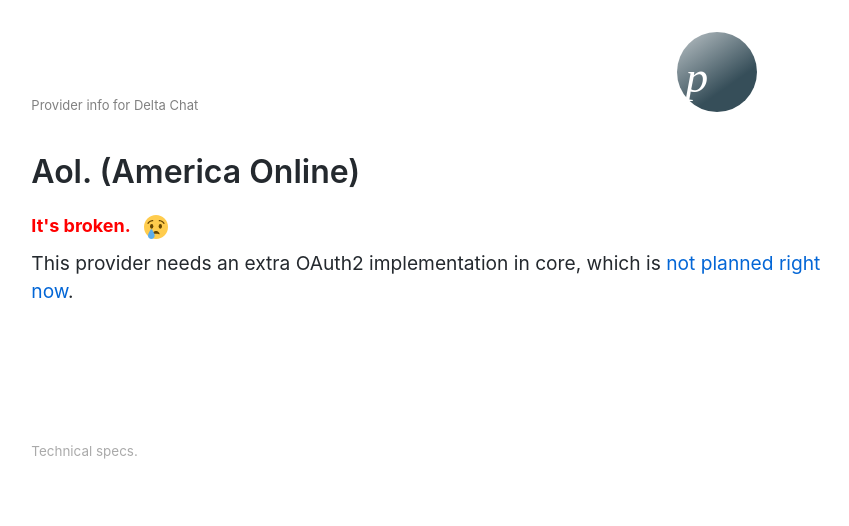
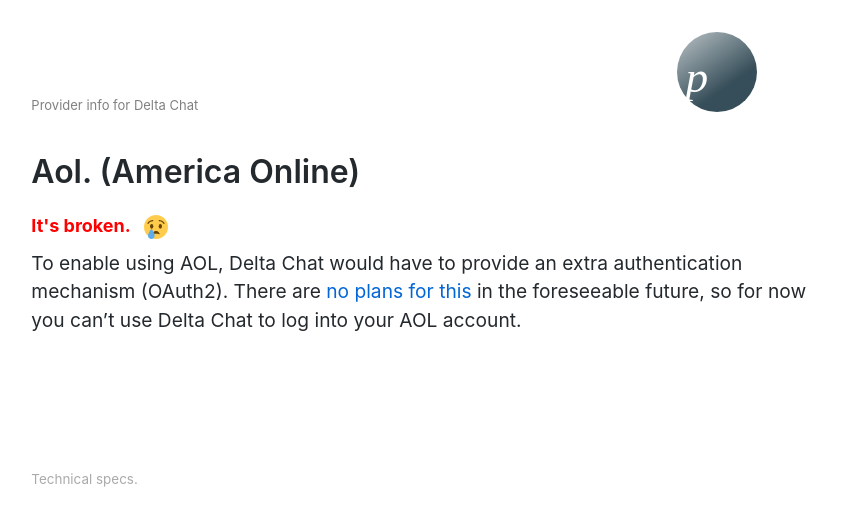
Before and after one commit to deltachat/provider-db, a Jekyll site: the page built from _providers/aol.md, in a window 1280 px wide. Shown: the top 526 px of the page, without its empty margins (214-1063 px from the left). Built offline with Jekyll 4.4.1, drawn with Linux system fonts in a browser that asks for light colours.

Commit message:
addressed @pabzm's comments

```diff
--- a/_providers/aol.md
+++ b/_providers/aol.md
@@ -12,10 +12,12 @@
     socket: SSL
     hostname: smtp.aol.com
     port: 465
-before_login_hint: For now, you can't use Delta Chat to login to AOL.
+before_login_hint: You can't use Delta Chat to login to AOL.
 last_checked: 2020-02
 website: https://aol.com
 ---
 
-This provider needs an extra OAuth2 implementation in core, which is [not
-planned right now](https://github.com/deltachat/provider-db/issues/91).
+To enable using AOL, Delta Chat would have to provide an extra authentication
+mechanism (OAuth2). There are [no plans for
+this](https://github.com/deltachat/provider-db/issues/91) in the foreseeable
+future, so for now you can't use Delta Chat to log into your AOL account.
```
